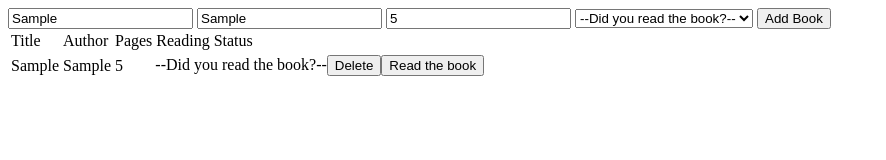
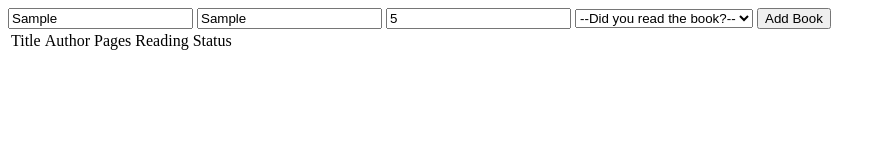
Before and after one commit to ved08/Library, a plain HTML site: page index.html in a window 1280 px wide. Both pictures are taken after typing "Sample", "Sample", "5" into the empty fields and a click on the button "Add Book". Shown: the whole page, without its empty margins (0-886 px from the left). Drawn offline with Linux system fonts and the light colour scheme.

```diff
--- a/index.html
+++ b/index.html
@@ -11,9 +11,9 @@
             <input type="text"id="author" placeholder="Author" required>
             <input type="number" id="pages" placeholder="Pages" required>
             <select value="Read ?" id="select" required>
-                <option selected='selected'>--Did you read the book?--</option>
-                <option id="no">I haven't read the book</option>
-                <option id="yes">I have read the book</option>
+                <option selected='selected' value = 'falsy' >--Did you read the book?--</option>
+                <option>I haven't read the book</option>
+                <option>I have read the book</option>
             </select>
             <button onclick="addNewBook()">Add Book</button>
         </section>
--- a/script.js
+++ b/script.js
@@ -3,7 +3,6 @@ let counter = 0
 let title = document.getElementById('title');
 let author = document.getElementById('author');
 let pages = document.getElementById('pages');
-
 const root = document.getElementById('book-info');
 let row;
 let printTitle;
@@ -16,18 +15,19 @@ let sno;
 function addNewBook(){
   counter += 1;
   let select = document.getElementById('select');
-  let option = select.options[select.selectedIndex].value
-  console.log(option)
+  let option = select.options[select.selectedIndex].text
+  console.log(select.options[select.selectedIndex].value)
 
-  let book = new Book(title.value, author.value, pages.value);
+
+  if(title.value.trim() && author.value.trim() && pages.value > 0 && select.options[select.selectedIndex].value !== 'falsy'){
     function Book(Btitle,Bauthor,Bpages){
       this.title = Btitle,
       this.author = Bauthor,
       this.pages = Bpages
     }
+    let book = new Book(title.value, author.value, pages.value);
     bookData.push(book);
     console.log(bookData)
-
     row = document.createElement('tr');
     row.setAttribute('data-index', counter)
 
@@ -49,7 +49,10 @@ function addNewBook(){
     printPages.textContent = book.pages;
     row.append(printTitle, printAuthor, printPages, option, del, read);
     root.append(row)
+  } else
+   alert('Please fill all the details')
 }
+
 function deleteElem() {
 let parentTag = event.target.parentElement;
 parentTag.remove();
```
Lines whose indentation alone changed are shown as unchanged.
